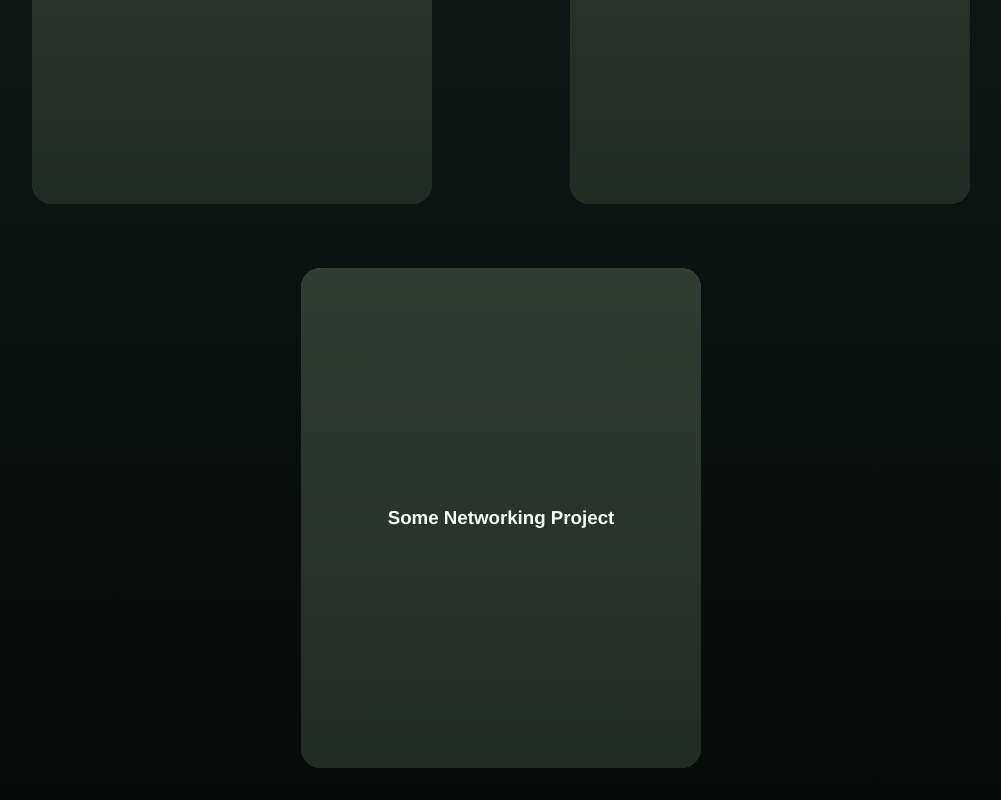
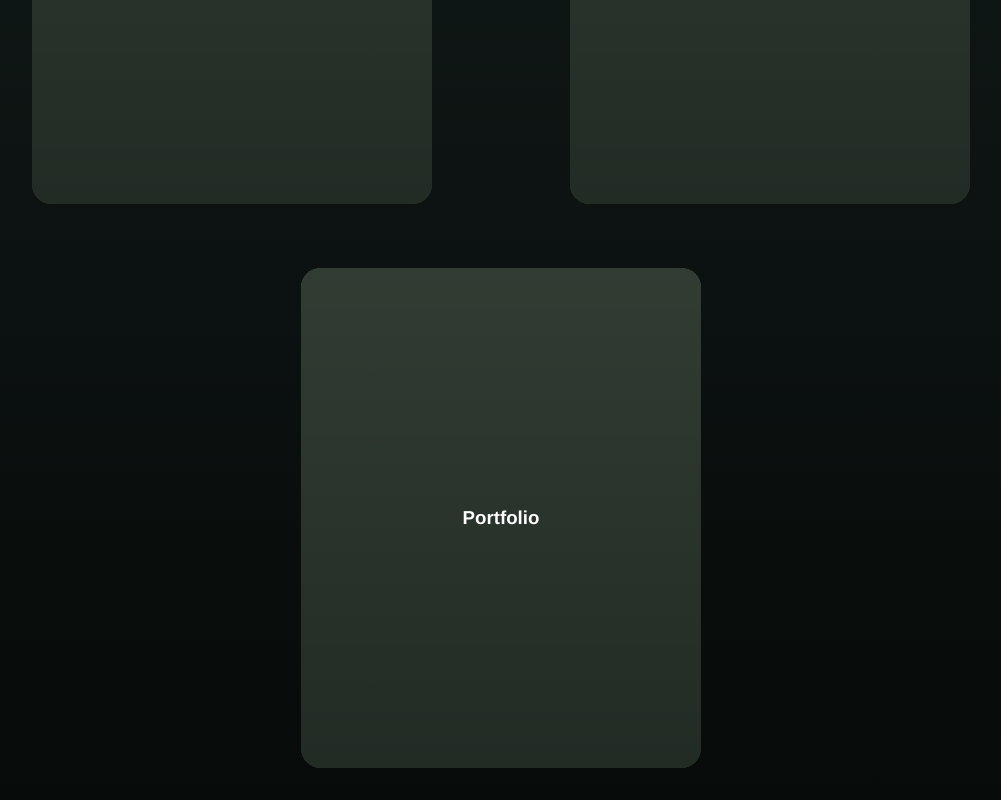
Before and after one commit to NoahJohnG/portfolio, a Vue app: page / in a window 1280 px wide. Shown: the part 1128-1928 px from the top of the page, without its empty margins (139-1140 px from the left). Built offline with nearby package versions, Linux system fonts and the light colour scheme.

Commit message:
Project links functioning, dynamic routes added, and functioning store property

```diff
--- a/src/App.vue
+++ b/src/App.vue
@@ -6,9 +6,9 @@
                     <router-link to="/" class="router-link proj-dropdown-trigger">Projects</router-link>
                     <div class="proj-dropdown">
                         <ul>
-                            <li>Physical Chess AI</li>
-                            <li>Scheduling Service</li>
-                            <li>Synchronome</li>
+                            <li :key="key" v-for="(val, key) in projectList">
+                                <router-link :to="'/projects/' + key" class="router-link">{{ val.name }}</router-link>
+                            </li>
                         </ul>
                     </div>
                 </li>
@@ -35,10 +35,16 @@
 </template>
 
 <script lang="ts">
+import { ViewName, ProjectDescription } from "@/types"
 import { defineComponent } from "vue";
 
 export default defineComponent({
     name: "App",
+    computed: {
+        projectList: function(): Record<ViewName, ProjectDescription> {
+            return this.$store.state.projectList
+        }
+    },
     data () {
         return {
             active: false,
@@ -48,6 +54,17 @@ export default defineComponent({
         toggle_proj_dropdown: function () {
             this.active = !this.active;
         },
+    },
+    created() {
+        for (let key in this.projectList) {
+            let route = "/projects/" + key;
+            console.log("Registered (" + route + ") in routing table");
+            this.$router.addRoute({
+                path: route,
+                name: key,
+                component: () => import("@/views" + route)
+            })
+        }
     }
 })
 </script>
@@ -91,6 +108,12 @@ html {
 
 }
 
+.router-link {
+    font-weight: bold;
+    text-decoration: none;
+    color: @text-color;
+}
+
 header {
     position: fixed;
     background-color: @overlay;
@@ -123,9 +146,6 @@ header {
 
             .router-link {
                 padding: 14px 16px;
-                font-weight: bold;
-                text-decoration: none;
-                color: @text-color;
             }
 
             a.router-link-exact-active {
--- a/src/components/project-tile.vue
+++ b/src/components/project-tile.vue
@@ -1,13 +1,13 @@
 <template>
-    <a class="project-tile" @mouseover="hover = true" @mouseleave="hover = false">
+    <router-link :to="'/projects/' + view" class="project-tile" @mouseover="hover = true" @mouseleave="hover = false">
         <div class="tile-overlay" v-if="!hover">
-            <h3>{{ summary.name }}</h3>
+            <h3>{{ description.name }}</h3>
         </div>
         <div class="tile-info" v-if="hover">
-            <h3>{{ summary.name }}</h3>
-            <span>{{ summary.description }}</span>
+            <h3>{{ description.name }}</h3>
+            <span>{{ description.description }}</span>
         </div>
-    </a>
+    </router-link>
 </template>
 
 <script lang="ts">
@@ -15,7 +15,7 @@ import { defineComponent } from "vue";
 
 export default defineComponent({
     name: "ProjectTile",
-    props: ["summary"],
+    props: ["view", "description"],
     data() {
         return {
             hover: false
--- a/src/store/index.ts
+++ b/src/store/index.ts
@@ -2,23 +2,24 @@ import { createStore } from 'vuex'
 
 export default createStore({
     state: {
-    projectList: [
-        {
+        // IMPORTANT: project ID's must having a matching view located at '@/views/projects/ID.vue'
+        projectList: {
+            "chess": {
                 "name": "Physical Chess AI",
                 "description": "Designed a chessboard that automatically detects a players move, tracks the board's state, and communicates an AI's response.",
                 "image": "/chessboard.png"
             },
-        {
+            "lockheed": {
                 "name": "Scheduling Service",
                 "description": "Implemented a real-time scheduling service using Lockheed Martin’s SmartSat™ SDK.",
                 "image": "/SCRiPT.png"
             },
-        {
-            "name": "Some Networking Project",
+            "portfolio": {
+                "name": "Portfolio",
                 "description": "Did a thing or something.",
                 "image": "/SCRiPT.png"
             }
-    ]
+        }
     },
     mutations: {
     },
--- a/src/types.ts
+++ b/src/types.ts
@@ -1,3 +1,5 @@
+export type ViewName = string;
+
 export interface ProjectDescription {
     name: string;
     description: string;
--- a/src/views/Home.vue
+++ b/src/views/Home.vue
@@ -5,7 +5,7 @@
         <a href="#content" class="down-arrow bounce" />
         <div id="content">
             <div class="project-tiles">
-                <ProjectTile :key="project.name" v-for="project in projectList" :summary="project" />
+                <ProjectTile :key="key" v-for="(val, key) in projectList" :view="key" :description="val" class="router-link" />
             </div>
         </div>
     </div>
@@ -13,8 +13,8 @@
 
 <script lang="ts">
 import ProjectTile from "@/components/project-tile.vue";
+import { ViewName, ProjectDescription } from "@/types"
 import { defineComponent } from "vue";
-import { ProjectDescription } from "@/types"
 
 export default defineComponent({
     name: "Home",
@@ -22,7 +22,7 @@ export default defineComponent({
         ProjectTile
     },
     computed: {
-        projectList: function(): Array<ProjectDescription> {
+        projectList: function(): Record<ViewName, ProjectDescription> {
             return this.$store.state.projectList
         }
     },
--- a/src/vuex.d.ts
+++ b/src/vuex.d.ts
@@ -1,9 +1,10 @@
+import { ViewName, ProjectDescription } from "@/types"
 import { ComponentCustomProperties } from "vue";
 import { Store } from "vuex"
 
 declare module "@vue/runtime-core" {
     interface State {
-        projectList: Array<ProjectDescription>;
+        projectList: Record<ViewName, ProjectDescription>;
     }
 
     interface ComponentCustomProperties {
```
Also changed, not shown: src/router/index.ts (+11 -10 lines). Lines whose indentation alone changed are shown as unchanged.
